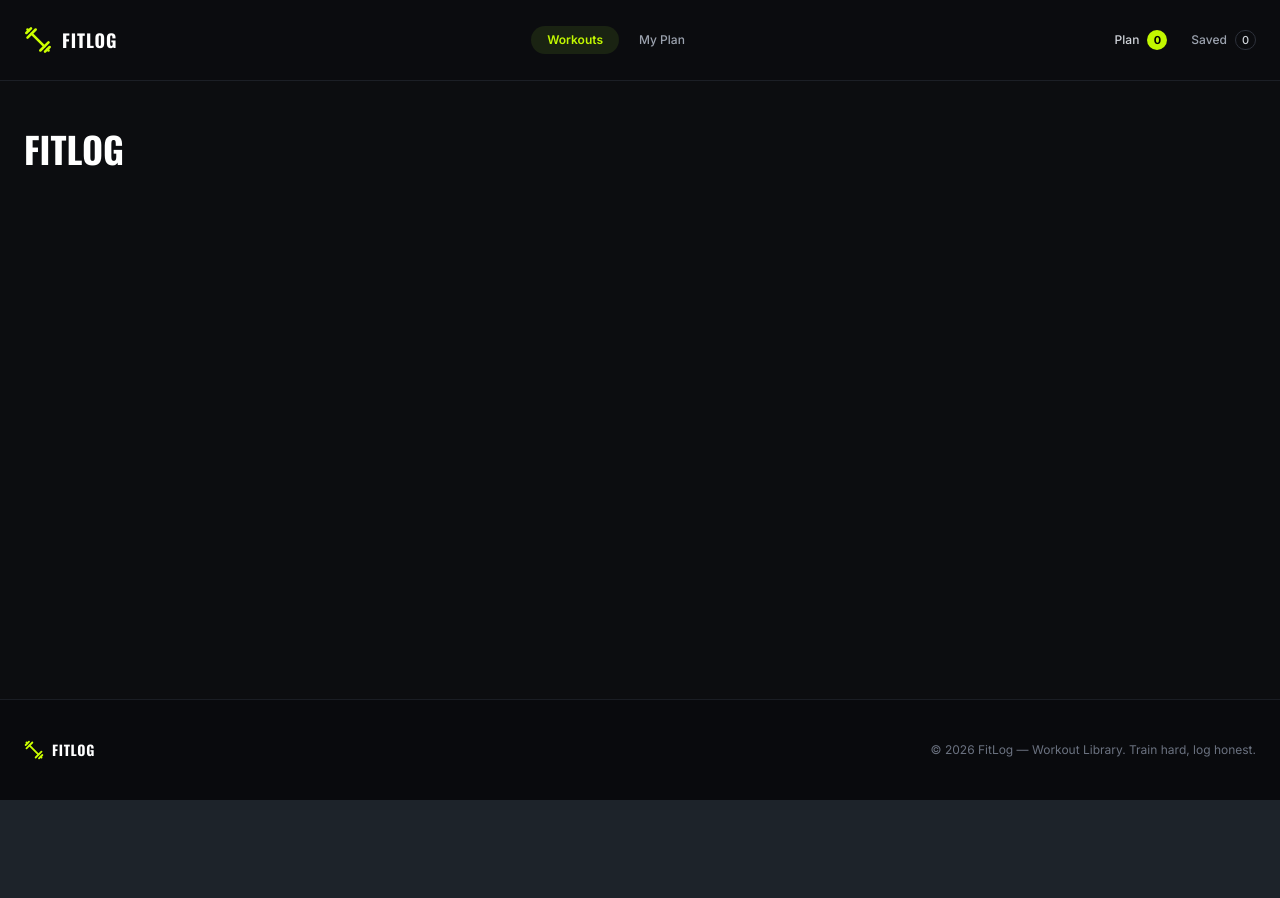
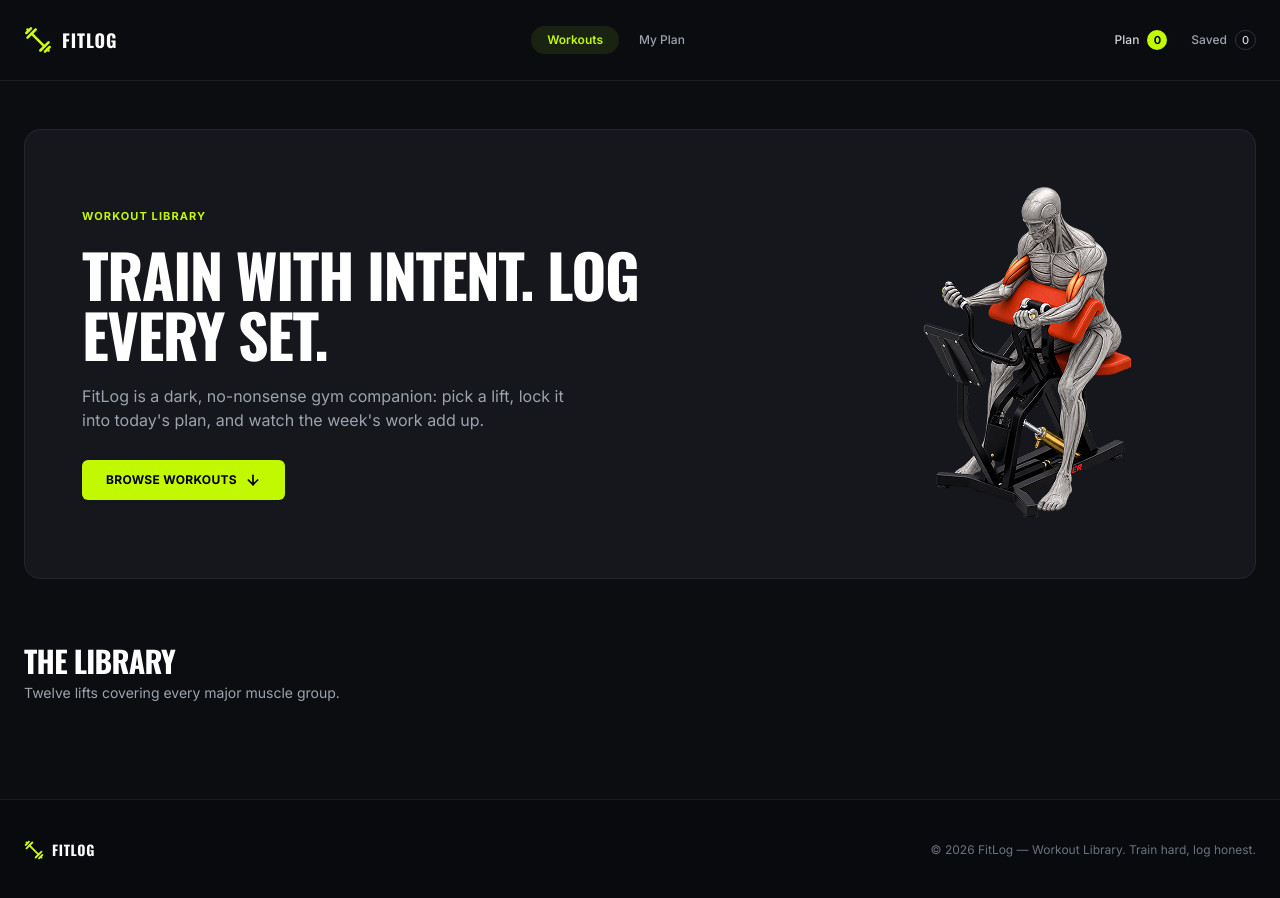
Before and after one commit to Md-Foisal/liftledger, a Next.js app: page / in a window 1280 px wide. Before the commit the page ends 800 px from the top, so only its background shows below. Built offline with nearby package versions, Linux system fonts and the light colour scheme.

Commit message:
feat: add hero banner with browse workouts button

```diff
--- a/app/page.tsx
+++ b/app/page.tsx
@@ -1,7 +1,20 @@
+import Hero from "@/components/Hero";
+
 export default function Home() {
   return (
     <main className="mx-auto w-full max-w-[1280px] px-4 pt-8 sm:px-6 sm:pt-12">
-      <h1 className="font-display text-4xl font-bold uppercase">FitLog</h1>
+      <Hero />
+
+      <section id="library" className="scroll-mt-28 pt-16">
+        <div className="mb-8 flex flex-col gap-1">
+          <h2 className="font-display text-[30px] leading-9 font-bold tracking-[-0.75px] text-white uppercase">
+            THE LIBRARY
+          </h2>
+          <p className="text-sm leading-5 text-muted">
+            Twelve lifts covering every major muscle group.
+          </p>
+        </div>
+      </section>
     </main>
   );
 }
--- /dev/null
+++ b/components/Hero.tsx
@@ -0,0 +1,37 @@
+import Image from "next/image";
+import { ArrowDown } from "lucide-react";
+
+export default function Hero() {
+  return (
+    <section className="flex flex-col-reverse items-center gap-8 rounded-2xl border border-line bg-panel p-6 sm:p-10 md:flex-row md:justify-between lg:p-[57px]">
+      <div className="flex w-full max-w-[576px] flex-col items-start gap-5">
+        <p className="text-[11px] leading-[16.5px] font-bold tracking-[1.1px] text-lime uppercase">
+          WORKOUT LIBRARY
+        </p>
+        <h1 className="font-display text-[40px] leading-[1] font-bold tracking-[-1px] text-white uppercase sm:text-5xl lg:text-[60px] lg:tracking-[-1.5px]">
+          TRAIN WITH INTENT. LOG EVERY SET.
+        </h1>
+        <p className="max-w-[512px] text-base leading-6 text-muted">
+          FitLog is a dark, no-nonsense gym companion: pick a lift, lock it into
+          today&apos;s plan, and watch the week&apos;s work add up.
+        </p>
+        <a
+          href="#library"
+          className="mt-2 inline-flex items-center gap-2 rounded-md bg-lime px-6 py-3 text-xs leading-4 font-bold tracking-[0.3px] text-black uppercase shadow-[0_1px_1px_rgba(0,0,0,0.05)] transition hover:brightness-110 active:scale-[0.98]"
+        >
+          BROWSE WORKOUTS
+          <ArrowDown size={16} strokeWidth={2.5} />
+        </a>
+      </div>
+
+      <Image
+        src="/banner.png"
+        alt="Muscle figure training on a preacher curl machine"
+        width={334}
+        height={334}
+        priority
+        className="h-auto w-56 shrink-0 sm:w-64 md:w-[280px] lg:w-[334px]"
+      />
+    </section>
+  );
+}
```
Also changed, not shown: public/banner.png (added).
